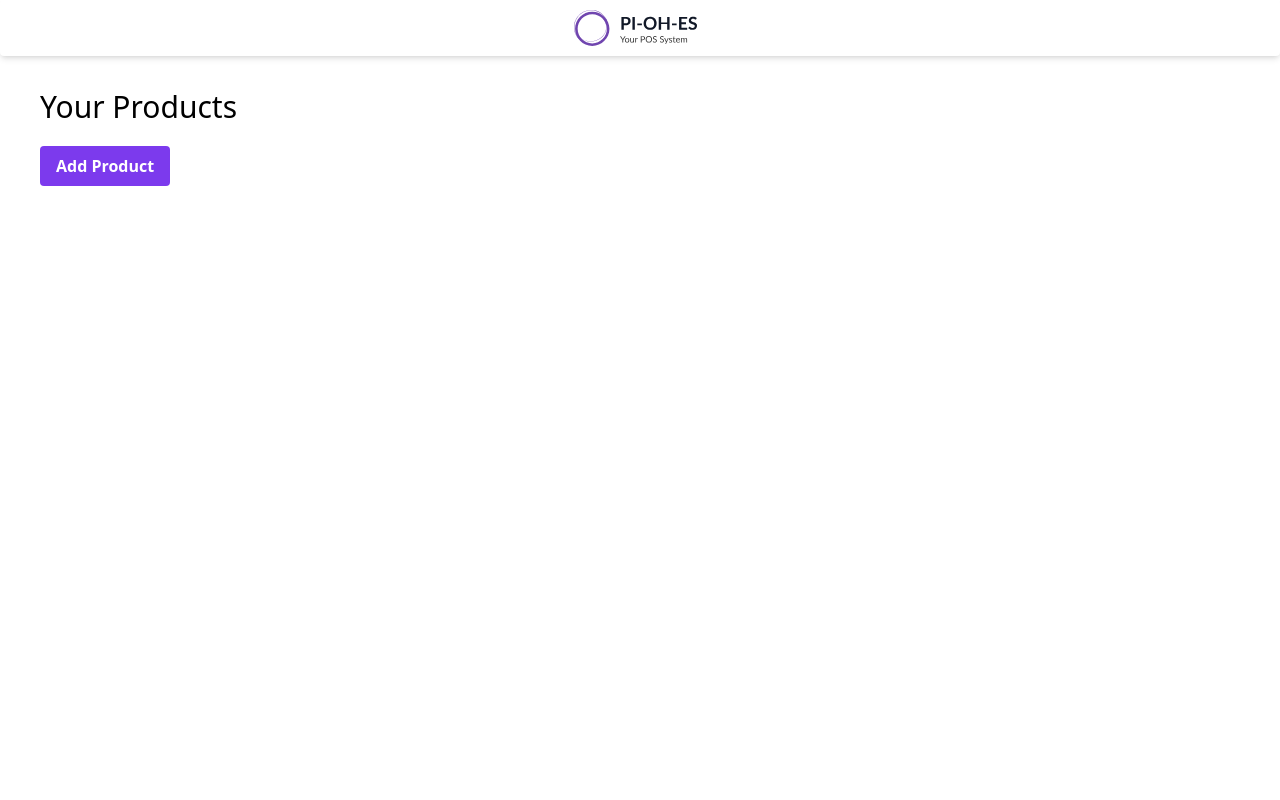
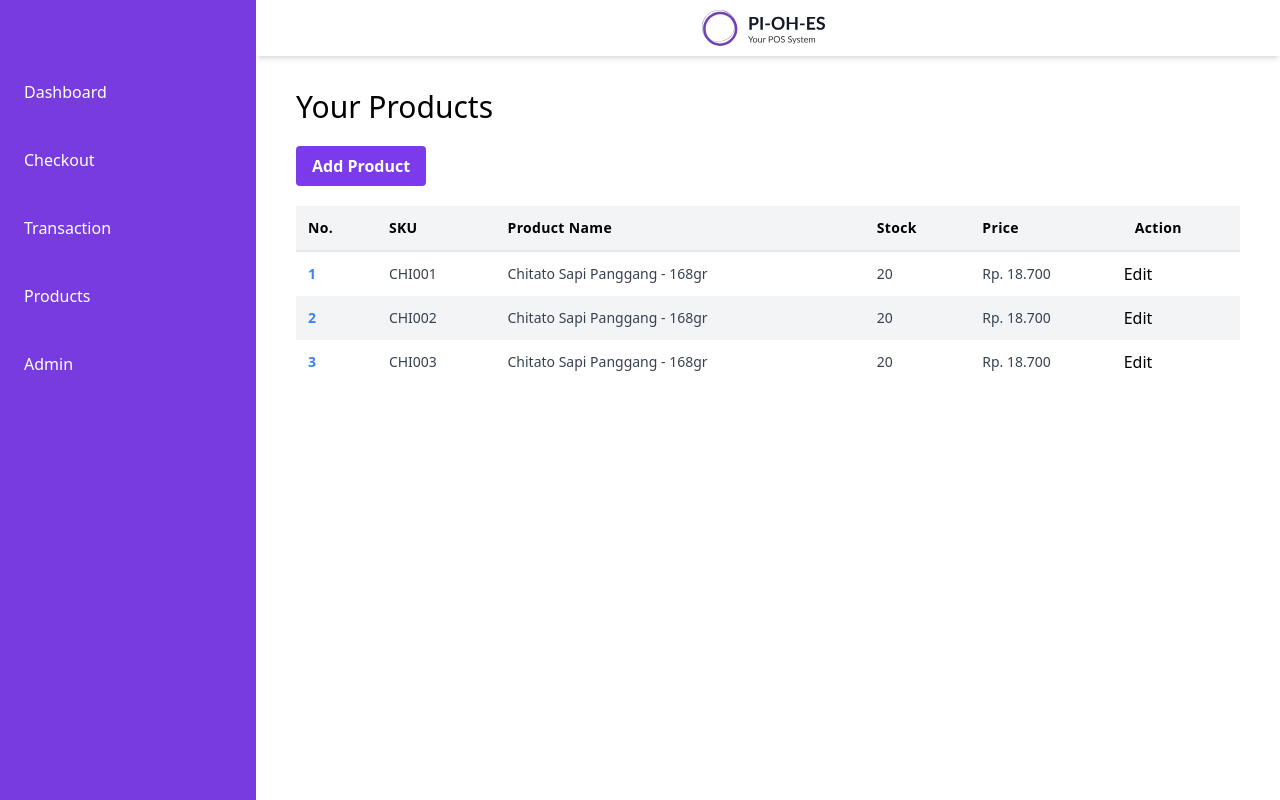
Before and after one commit to thechrisandrew/binus-se-web, a website: page public/product.html in a window 1280 px wide. Drawn offline with nearby package versions, Linux system fonts and the light colour scheme; files that its build step writes are made by us from their sources.

Commit message:
Added semi finished template for working

```diff
--- a/public/index.html
+++ b/public/index.html
@@ -18,7 +18,7 @@
 			</div>
 		</nav>
 
-		<div class="container">
+		<div>
 			<h1 class="font-medium leading-tight text-3xl mt-2 mb-2">Dashboard</h1>
 
 			<div class="max-w-sm rounded overflow-hidden shadow-md">
--- a/public/product.html
+++ b/public/product.html
@@ -7,25 +7,82 @@
 		<title>Home</title>
 		<link rel="stylesheet" href="./styles/main.css" />
 	</head>
-	<body>
-		<!-- NAV/SIDEBAR GOES HERE -->
+	<body class="antialiased min-h-screen relative lg:flex">
+		<!-- NAV/SIDEBAR (LEFT) -->
 
-		<nav class="bg-white border-gray-200 px-2 sm:px-4 py-2.5 rounded shadow-md">
-			<div class="container flex flex-wrap justify-center items-center mx-auto">
-				<a href="#" class="flex items-center">
-					<img src="./assets/Logo.svg" class="h-8 sm:h-9" alt="Logo" />
-				</a>
+		<nav class="absolute lg:relative z-10 w-64 bg-prim-600 h-screen p-3 text-white">
+			<div class="mt-14">
+				<a href="#" class="block p-3 mt-5 hover:bg-prim-400 rounded-md transition-all">Dashboard</a>
+				<a href="#" class="block p-3 mt-5 hover:bg-prim-400 rounded-md transition-all">Checkout</a>
+				<a href="#" class="block p-3 mt-5 hover:bg-prim-400 rounded-md transition-all">Transaction</a>
+				<a href="#" class="block p-3 mt-5 hover:bg-prim-400 rounded-md transition-all">Products</a>
+				<a href="#" class="block p-3 mt-5 hover:bg-prim-400 rounded-md transition-all">Admin</a>
 			</div>
 		</nav>
 
-		<!-- Content -->
+		<!-- CONTENT (RIGHT) -->
 
-		<div class="container px-10">
-			<h1 class="font-medium leading-tight text-3xl mt-8 mb-5">Your Products</h1>
+		<div class="relative z-0 lg:flex-grow">
+			<header class="bg-white border-gray-200 shadow-md flex flex-wrap justify-center items-center mx-auto">
+				<a href="#" class="flex items-center px-2 sm:px-4 py-2.5">
+					<img src="./assets/Logo.svg" class="h-8 sm:h-9" alt="Logo" />
+				</a>
+			</header>
 
-			<button class="bg-prim-500 hover:bg-prim-700 text-white font-bold py-2 px-4 rounded transition-all">
-				Add Product
-			</button>
+			<div class="px-5 lg:px-10">
+				<h1 class="font-medium leading-tight text-3xl mt-8 mb-5">Your Products</h1>
+
+				<button
+					class="bg-prim-500 hover:bg-prim-700 text-white font-bold py-2 px-4 rounded transition-all mb-5"
+				>
+					Add Product
+				</button>
+
+				<table class="w-full">
+					<thead class="bg-gray-100 border-b-2 border-gray-200">
+						<tr>
+							<th class="p-3 text-sm font-semibold tracking-wide text-left">No.</th>
+							<th class="p-3 text-sm font-semibold tracking-wide text-left">SKU</th>
+							<th class="p-3 text-sm font-semibold tracking-wide text-left">Product Name</th>
+							<th class="p-3 text-sm font-semibold tracking-wide text-left">Stock</th>
+							<th class="p-3 text-sm font-semibold tracking-wide text-left">Price</th>
+							<th class="p-3 text-sm font-semibold tracking-wide text-left">Action</th>
+						</tr>
+					</thead>
+					<tbody>
+						<tr class="bg-white">
+							<td class="p-3 text-sm text-gray-700">
+								<a href="#" class="font-bold text-blue-500 hover:underline">1</a>
+							</td>
+							<td class="p-3 text-sm text-gray-700">CHI001</td>
+							<td class="p-3 text-sm text-gray-700">Chitato Sapi Panggang - 168gr</td>
+							<td class="p-3 text-sm text-gray-700">20</td>
+							<td class="p-3 text-sm text-gray-700">Rp. 18.700</td>
+							<td>Edit</td>
+						</tr>
+						<tr class="bg-gray-100">
+							<td class="p-3 text-sm text-gray-700">
+								<a href="#" class="font-bold text-blue-500 hover:underline">2</a>
+							</td>
+							<td class="p-3 text-sm text-gray-700">CHI002</td>
+							<td class="p-3 text-sm text-gray-700">Chitato Sapi Panggang - 168gr</td>
+							<td class="p-3 text-sm text-gray-700">20</td>
+							<td class="p-3 text-sm text-gray-700">Rp. 18.700</td>
+							<td>Edit</td>
+						</tr>
+						<tr class="bg-white">
+							<td class="p-3 text-sm text-gray-700">
+								<a href="#" class="font-bold text-blue-500 hover:underline">3</a>
+							</td>
+							<td class="p-3 text-sm text-gray-700">CHI003</td>
+							<td class="p-3 text-sm text-gray-700">Chitato Sapi Panggang - 168gr</td>
+							<td class="p-3 text-sm text-gray-700">20</td>
+							<td class="p-3 text-sm text-gray-700">Rp. 18.700</td>
+							<td>Edit</td>
+						</tr>
+					</tbody>
+				</table>
+			</div>
 		</div>
 	</body>
 </html>
--- a/tailwind.config.js
+++ b/tailwind.config.js
@@ -19,7 +19,9 @@ module.exports = {
 			},
 			colors: {
 				prim: {
+					400: "#9274E4",
 					500: "#7C3AED",
+					600: "#783BE0",
 					700: "#5B2AAE",
 				},
 			},
```
